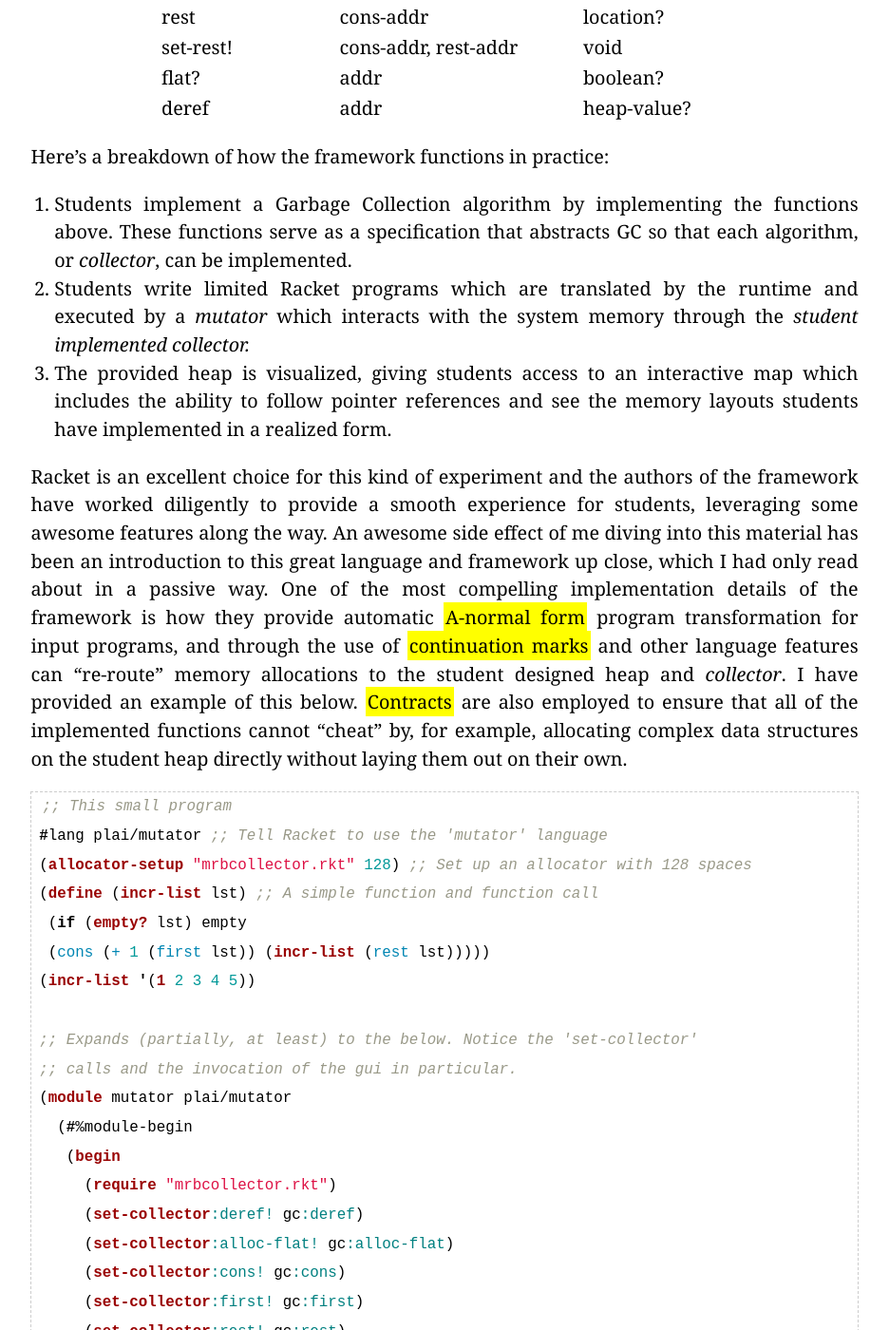
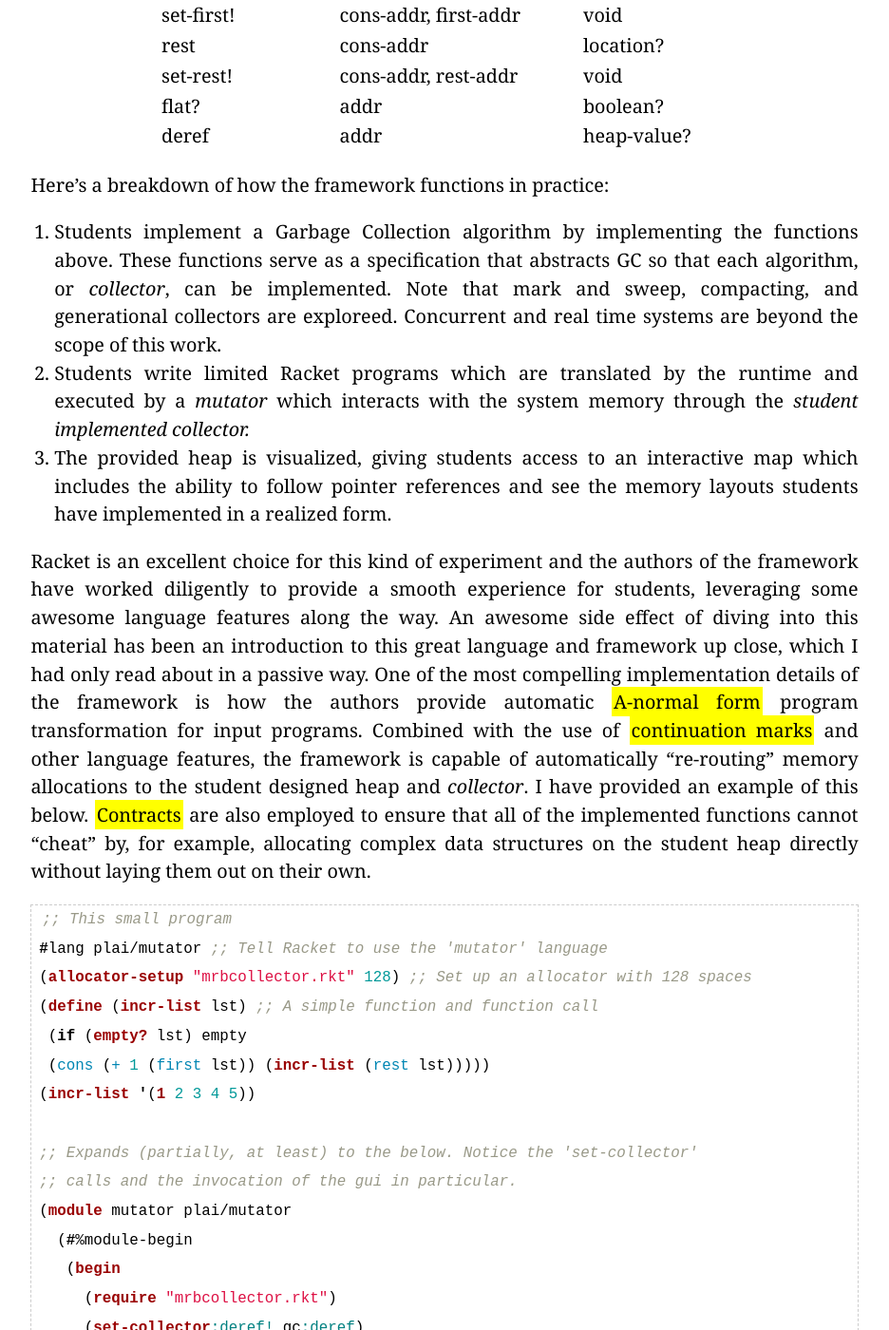
Before and after one commit to mrb/mrb.github.com, a Jekyll site: the page built from _posts/2013-05-20-adventures-in-GC-pedagogy.markdown, in a window 1280 px wide and 1400 px high, scrolled down 1940 px. Shown: the whole window at 95% size, without its empty margins (172-1108 px from the left). Built offline with Jekyll 4.4.1, drawn with Linux system fonts in a browser that asks for light colours; Markdown is read by kramdown in place of the engine named in the settings; some of the changed text lies outside the part shown.

Commit message:
Some GC corrections

```diff
--- a/_posts/2013-05-20-adventures-in-GC-pedagogy.markdown
+++ b/_posts/2013-05-20-adventures-in-GC-pedagogy.markdown
@@ -20,7 +20,7 @@ According to the paper and bolstered by my own experience as a Computer Science
 
 The authors propose an interesting way to get at the heart of the issues that GC represents, allowing students to focus on the implementation details of various GC algorithms and their impact on runtimes without having to endure the pain of "curricular dependencies" (parsing, lexing, program transformation, etc.) normally associated with Virtual Machine construction.
 
-<a href="http://blog.brownplt.org/2013/02/19/teaching-gc.html">This post on the Brown University PLT Blog</a> outlines the technique, which uses the <a href="http://racket-lang.org">Dr. Racket IDE and Racket programming language</a> to teach the material. The central concept behind this pedagogy is that students should *focus on the implementation details* of the collector and mutator routines in their runtimes *by actually implementing them*, because...they are learning about Garbage Collection. The authors repeatedly refer to "curricular dependencies" as a deterrent to being able to teach GC thoroughly and deeply, and they cite evidence that their approach, which allows students to sehd a number of these dependencies, leads to students who understand memory management and GC and are excited to use it in practice. The authors make <a href="http://faculty.cs.byu.edu/~jay/courses/2012/fall/330/course/gc.html">some of their course work available</a>, including a sample collector that simply throws an error when the heap is out of space, and their approach and implementation is very compelling.
+<a href="http://blog.brownplt.org/2013/02/19/teaching-gc.html">This post on the Brown University PLT Blog</a> outlines the technique, which uses the <a href="http://racket-lang.org">Dr. Racket IDE and Racket programming language</a> to teach the material. The central concept behind this pedagogy is that students should *focus on the implementation details* of the collector and mutator routines in their runtimes *by actually implementing them*, because...they are learning about Garbage Collection. The authors repeatedly refer to "curricular dependencies" as a deterrent to being able to teach GC thoroughly and deeply, and they cite evidence that their approach, which allows students to shed a number of these dependencies, leads to students who not only understand memory management and GC, but are excited to use them in practice. The authors make <a href="http://faculty.cs.byu.edu/~jay/courses/2012/fall/330/course/gc.html">some of their course work available</a>, including a sample collector that simply throws an error when the heap is out of space (shown in a modified form below), and their approach and implementation are both very compelling.
 
 The flexibility and feature-set of Racket makes it possible for students to implement a collector in *ten functions* in order to be able to interface with a mutator that is provided by the framework.
 
@@ -46,11 +46,11 @@ The flexibility and feature-set of Racket makes it possible for students to impl
 
 Here's a breakdown of how the framework functions in practice:
 
-1. Students implement a Garbage Collection algorithm by implementing the functions above. These functions serve as a specification that abstracts GC so that each algorithm, or *collector*, can be implemented.
+1. Students implement a Garbage Collection algorithm by implementing the functions above. These functions serve as a specification that abstracts GC so that each algorithm, or *collector*, can be implemented. Note that mark and sweep, compacting, and generational collectors are exploreed. Concurrent and real time systems are beyond the scope of this work.
 2. Students write limited Racket programs which are translated by the runtime and executed by a *mutator* which interacts with the system memory through the *student implemented collector.*
 3. The provided heap is visualized, giving students access to an interactive map which includes the ability to follow pointer references and see the memory layouts students have implemented in a realized form.
 
-Racket is an excellent choice for this kind of experiment and the authors of the framework have worked diligently to provide a smooth experience for students, leveraging some awesome features along the way. An awesome side effect of me diving into this material has been an introduction to this great language and framework up close, which I had only read about in a passive way. One of the most compelling implementation details of the framework is how they provide automatic <a href="en.wikipedia.org/wiki/A-normal_form">A-normal form</a> program transformation for input programs, and through the use of <a href="http://docs.racket-lang.org/reference/contmarks.html">continuation marks</a> and other language features can "re-route" memory allocations to the student designed heap and *collector*. I have provided an example of this below. <a href="http://docs.racket-lang.org/reference/contracts.html">Contracts</a> are also employed to ensure that all of the implemented functions cannot "cheat" by, for example, allocating complex data structures on the student heap directly without laying them out on their own.
+Racket is an excellent choice for this kind of experiment and the authors of the framework have worked diligently to provide a smooth experience for students, leveraging some awesome language features along the way. An awesome side effect of diving into this material has been an introduction to this great language and framework up close, which I had only read about in a passive way. One of the most compelling implementation details of the framework is how the authors provide automatic <a href="en.wikipedia.org/wiki/A-normal_form">A-normal form</a> program transformation for input programs. Combined with the use of <a href="http://docs.racket-lang.org/reference/contmarks.html">continuation marks</a> and other language features, the framework is capable of automatically "re-routing" memory allocations to the student designed heap and *collector*. I have provided an example of this below. <a href="http://docs.racket-lang.org/reference/contracts.html">Contracts</a> are also employed to ensure that all of the implemented functions cannot "cheat" by, for example, allocating complex data structures on the student heap directly without laying them out on their own.
 
 {% highlight clojure %}
 ;; This small program
```
